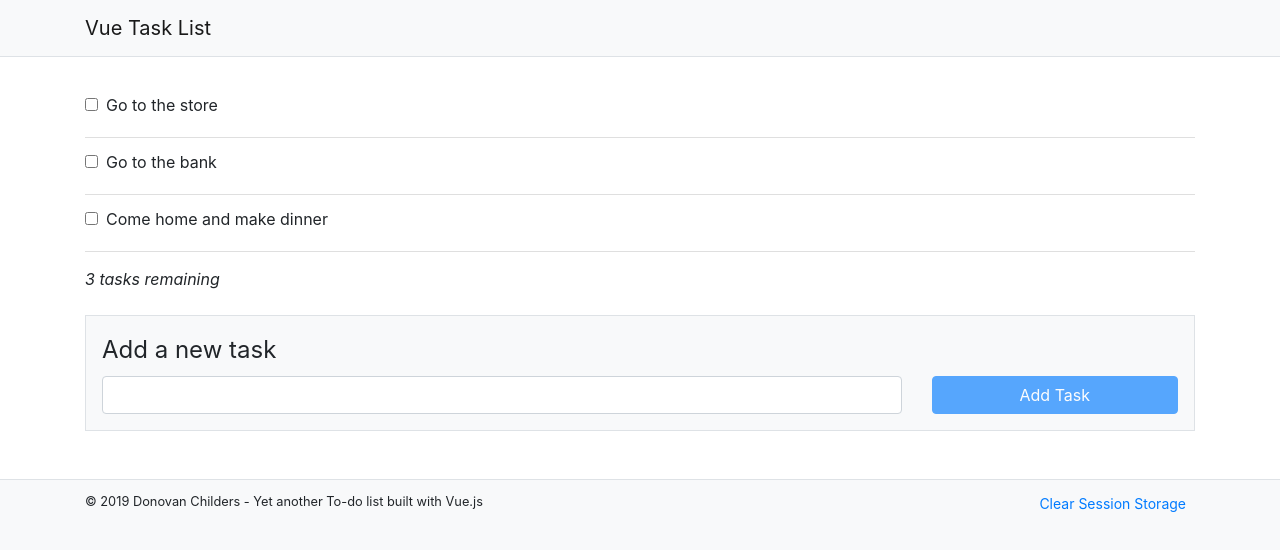
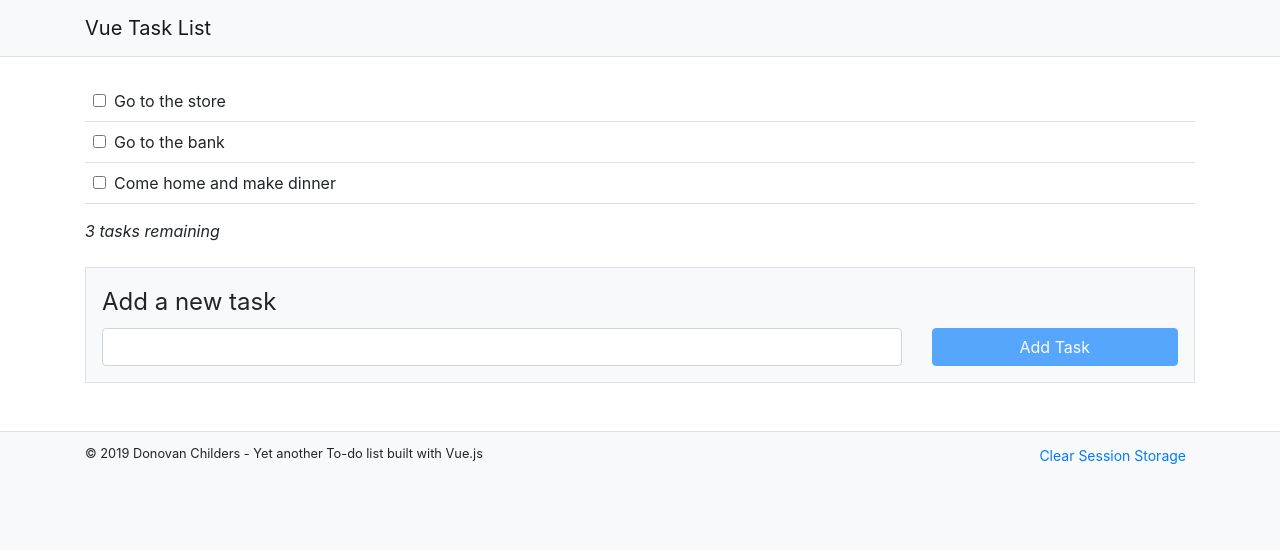
Before and after one commit to donovanchilders/vue-js-task-list, a Vue app: page / in a window 1280 px wide. Shown: the top 550 px of the page. Built offline with nearby package versions, Linux system fonts and the light colour scheme.

Commit message:
Style tasks Remove unused styles

```diff
--- a/src/components/Tasks/Task.vue
+++ b/src/components/Tasks/Task.vue
@@ -1,8 +1,8 @@
 <template>
-    <li class="list-group-item pl-0">
-        <label>
+    <li class="list-group-item p-0">
+        <label :class="{ 'completed': task.completed }" :title="task.completed ? 'Mark incomplete' : 'Mark complete'">
             <input type="checkbox" v-model="task.completed" @change="toggleTask" class="mr-2" />
-            <span :class="{ 'completed': task.completed }">{{ task.name }}</span>
+            <span>{{ task.name }}</span>
             <button type="button" class="close ml-2" aria-label="Close" @click.prevent="deleteTask(task.id)" v-if="task.completed" title="Delete task">
                 <span aria-hidden="true">&times;</span>
             </button>
@@ -31,24 +31,17 @@ export default {
 </script>
 
 <style lang="scss" scoped>
-    span.completed {
-        text-decoration: line-through;
-    }
-    span.delete-task-action {
-        background-color: #eee;
-        border: solid 1px #ccc;
-        border-radius: 50%;
+    label {
         cursor: pointer;
-        display: inline-block;
-        font-weight: bold;
-        margin: 0 .5rem;
-        width: 1rem;
-        height: 1rem;
-        line-height: 1rem;
-        text-align: center;
-        vertical-align: middle;
-        &:active, &:hover {
-            background-color: #ddd;
+        display: block;
+        margin: 0;
+        padding: 0.5rem;
+        &:hover {
+            background-color: #eee;
+        }
+        &.completed {
+            background-color: #efefef;
+            text-decoration: line-through;
         }
     }
 </style>
```
